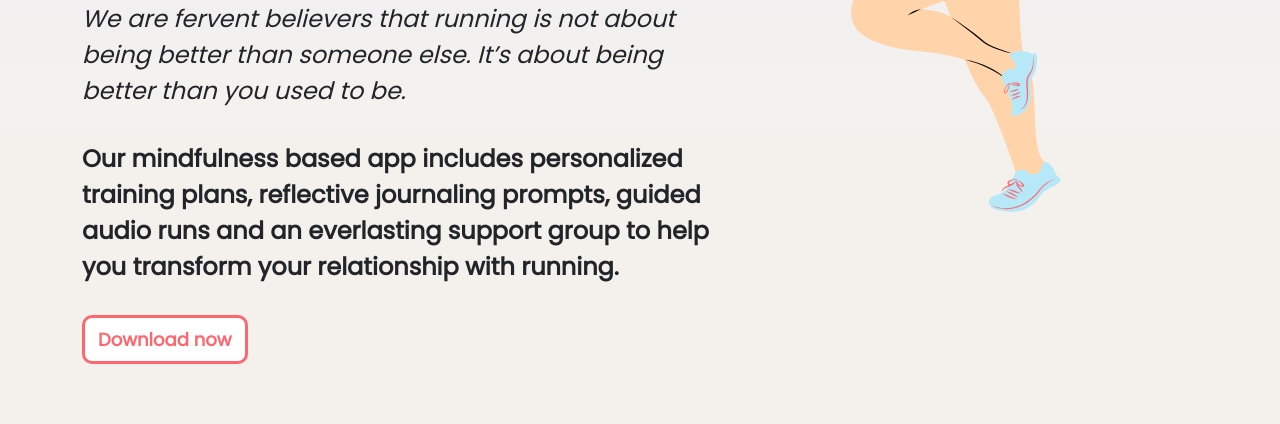
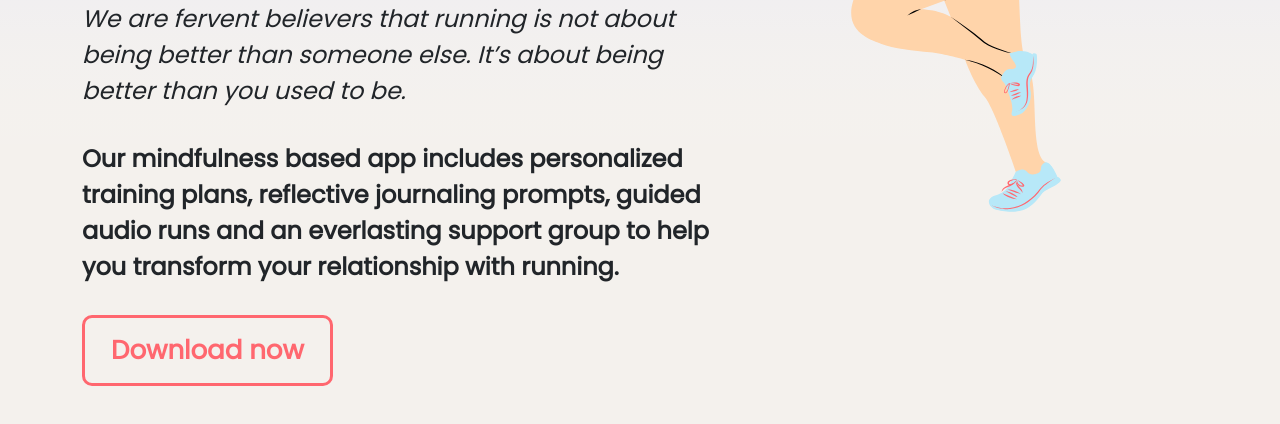
Before and after one commit to My-Favorite-Run/mfr-simple-landing, a plain HTML site: page index.html in a window 1280 px wide. Shown: the part 542-966 px from the top of the page. Drawn offline with nearby package versions, Linux system fonts and the light colour scheme.

Commit message:
final commits

```diff
--- a/index.html
+++ b/index.html
@@ -85,7 +85,7 @@
         >
           <div class="col-3">
 <!-- Button trigger modal -->
-<button type="button" class="btn action-btn" data-bs-toggle="modal" data-bs-target="#exampleModal" style="padding: 3% 5% 3% 5%">
+<button type="button" class="btn action-btn" data-bs-toggle="modal" data-bs-target="#exampleModal" style="padding: 5% 10% 5% 10%; font-size: 26px;">
   Download now
 </button>
 
--- a/styles/style.css
+++ b/styles/style.css
@@ -27,7 +27,6 @@ span {
 }
 
 .action-btn {
-  background-color: white;
   border-radius: 10px;
   border: solid #ff676f;
   color: #ff676f;
```
